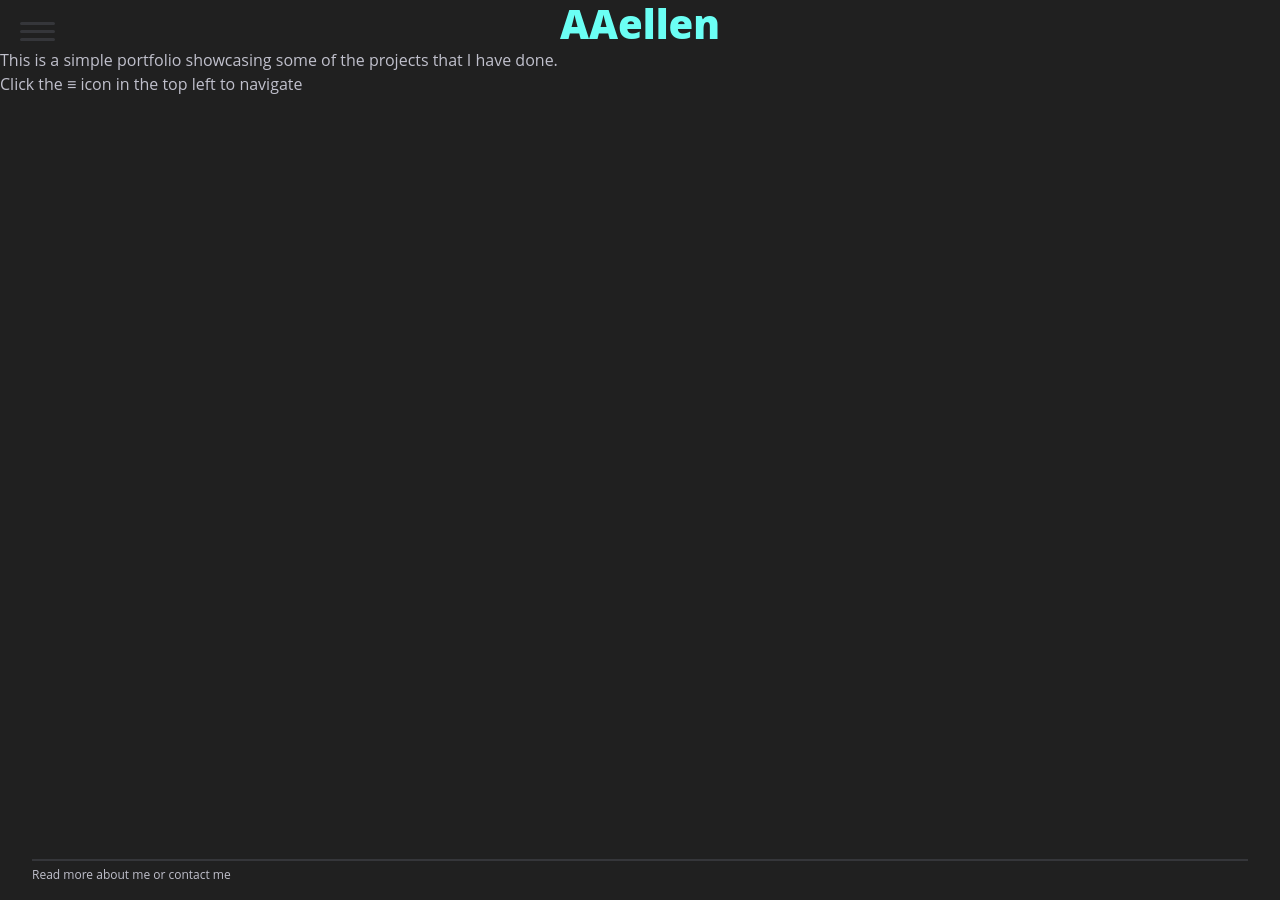
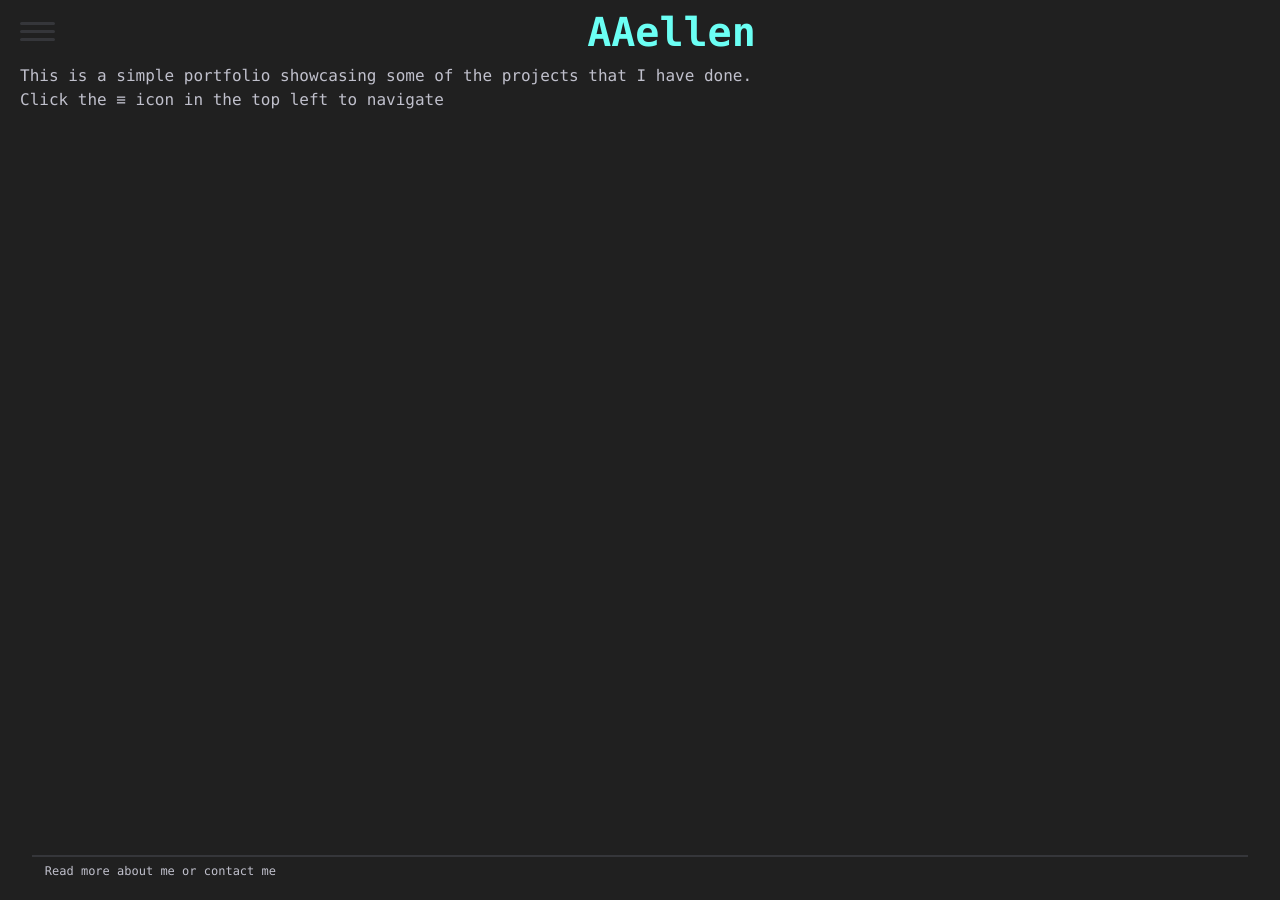
Before and after one commit to AAellen/AAellen.github.io, a Jekyll site: the page built from index.html, in a window 1280 px wide. Built offline with Jekyll 4.4.1, drawn with Linux system fonts in a browser that asks for light colours.

Commit message:
Change content styling

```diff
--- a/css/main.css
+++ b/css/main.css
@@ -3,11 +3,12 @@ body, html {
   padding: 0;
   height: 100%;
   width: 100%;
-  font-family: 'Open Sans', sans-serif;
+  font-family: 'Monaco', monospace;
 }
 
 body a{
   transition: color .3s .15s ease-in;
+  text-decoration-style: underline;
 }
 body a:hover{
   color: #6bfff4;
@@ -62,6 +63,7 @@ label {
   color: #c0c0cc;
   z-index: 2;
   transition: transform .5s ease-in-out;
+  padding-left:20px;
 }
 .content a{
   color: inherit;
@@ -70,7 +72,6 @@ label {
   font-size: 12px;
   margin: 2.5%;
   margin-bottom:0;
-  padding-top:5px;
   padding-top: 5px;
   border-top: 2px solid #35363a;
   width: 95%;
@@ -78,6 +79,9 @@ label {
   bottom: 0;
   left: 0;
   background-color: inherit;
+  padding-left: 1%;
+  height: 5%;
+  min-height: 25px;
 }
 
 .excerpt{
@@ -85,6 +89,9 @@ label {
 }
 .title{
   color: #6bfff4;
+  margin-left: 55px;
+  padding-top: 8px;
+  padding-right: 12px;
 }
 
 .showing {
@@ -102,12 +109,11 @@ label {
 
 
 h1 {
-  margin: 0;
   position: relative;
   text-align: center;
   font-size: 40px;
   color: #ccccf0;
-  font-weight: 900;
+  font-weight: 750;
 }
 
 hr.aside{
@@ -138,7 +144,6 @@ footer.aside a{
   padding: 0;
   display: block;
   color: #c0c0cc;
-  text-decoration: underline;
   font-size: 14px;
   font-weight: 500;
   position: relative;
```
